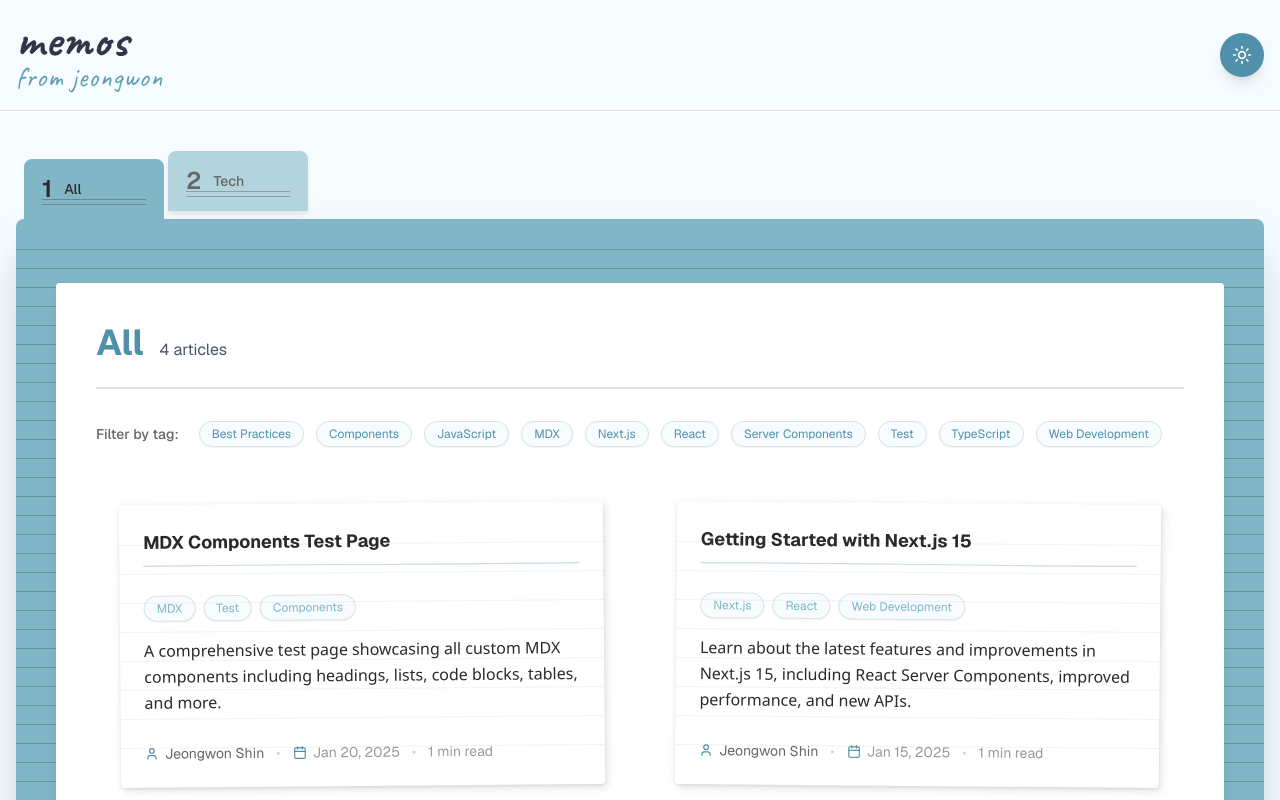
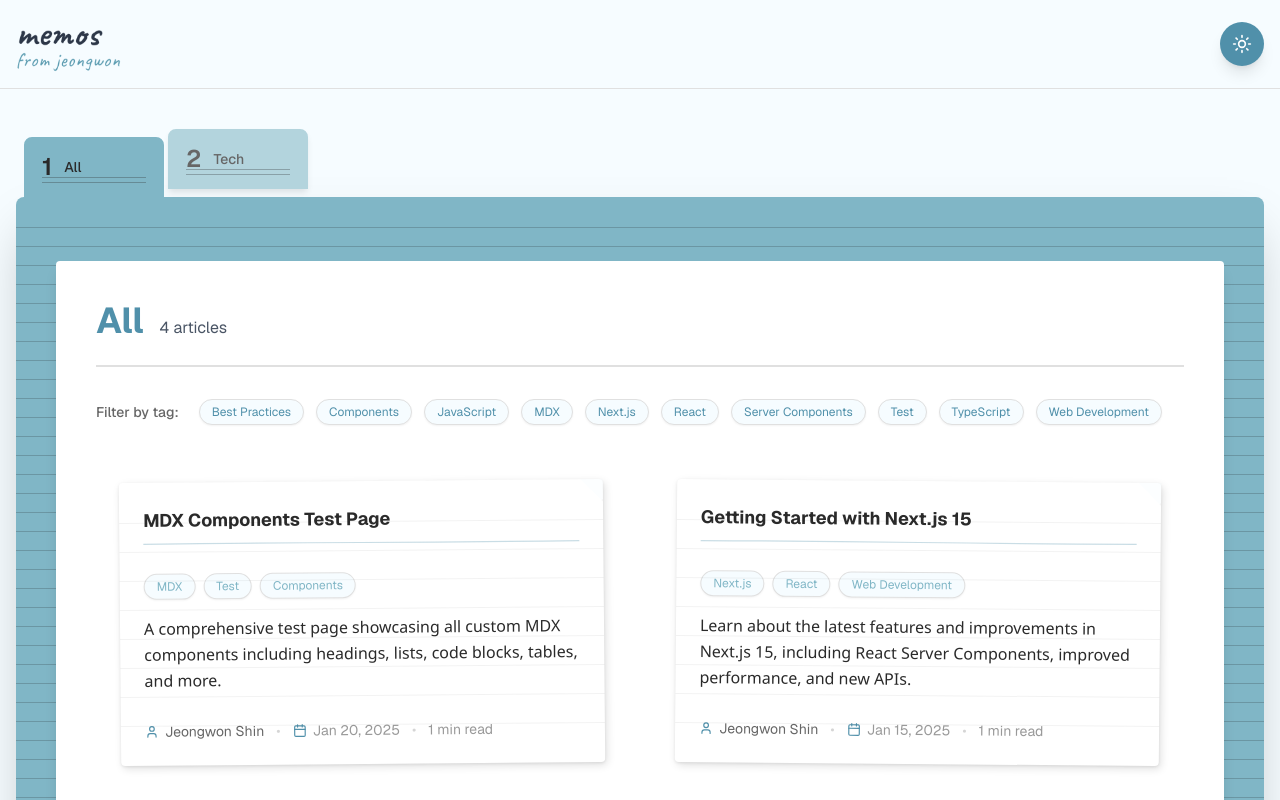
Before and after one commit to newgardener/newgardener.com, a Next.js app: page / in a window 1280 px wide. Shown: the top 800 px of the page. Built offline with nearby package versions, Linux system fonts and the light colour scheme.

Commit message:
fix: logo size

```diff
--- a/components/Header.tsx
+++ b/components/Header.tsx
@@ -19,7 +19,7 @@ export function Header() {
         {/* Logo */}
         <div className="flex">
           <Link href="/" className="-m-1.5 p-1.5">
-            <Logo width={148} height={45} />
+            <Logo width={105} height={45} />
           </Link>
         </div>
 
--- a/components/Logo.tsx
+++ b/components/Logo.tsx
@@ -5,12 +5,12 @@ import { useTheme } from 'next-themes';
 import { useEffect, useState } from 'react';
 
 interface LogoProps {
-  width?: number;
-  height?: number;
+  width: number;
+  height: number;
   className?: string;
 }
 
-export function Logo({ width = 200, height = 80, className = '' }: LogoProps) {
+export function Logo({ width, height, className = '' }: LogoProps) {
   const { theme } = useTheme();
   const [mounted, setMounted] = useState(false);
 
```
Also changed, not shown: public/images/logo-dark.png, public/images/logo-light.png.
